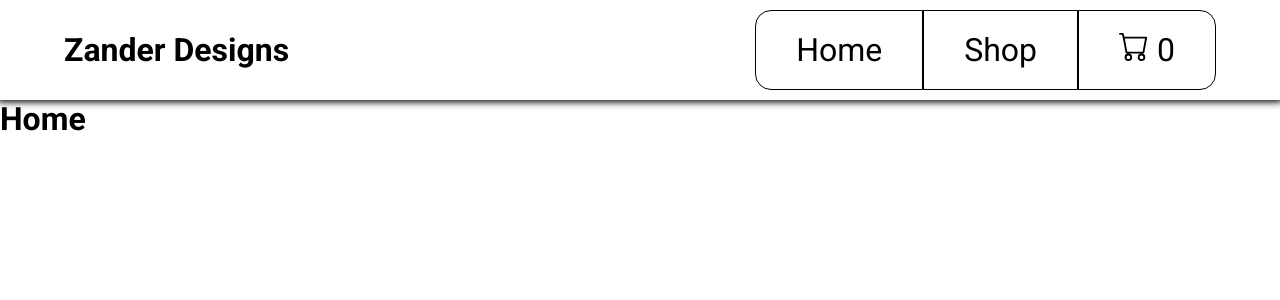
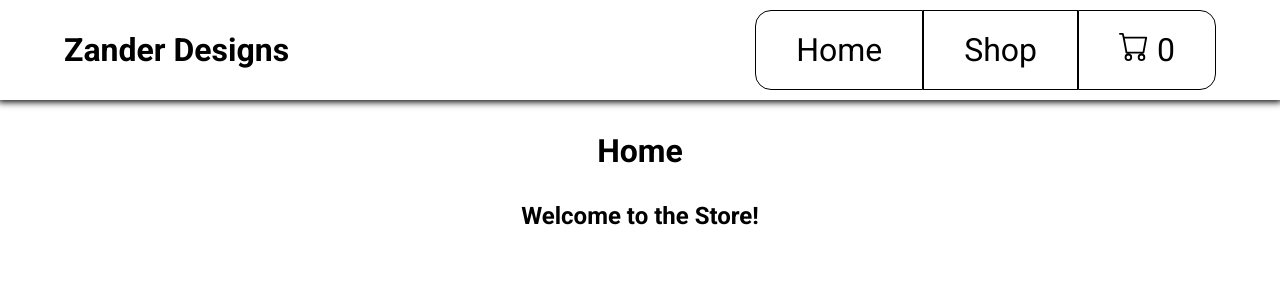
Before and after one commit to alex-delia/shopping-app, a React (Vite) app: page / in a window 1280 px wide. Shown: the top 300 px of the page. Built offline with nearby package versions, Linux system fonts and the light colour scheme.

Commit message:
create homepage

```diff
--- a/src/components/Home.jsx
+++ b/src/components/Home.jsx
@@ -1,5 +1,15 @@
+import styles from '../styles/Home.module.css';
+import { Link } from 'react-router-dom';
+
 const Home = () => {
-    return <h1>Home</h1>;
+    return (
+        <div className={styles.container}>
+            <h1>Home</h1>
+            <h2>Welcome to the Store!</h2 >
+            <Link to='shop' className={styles.link}>Go To Shop</Link>
+        </div >
+    );
+
 };
 
 export default Home;
--- /dev/null
+++ b/src/styles/Home.module.css
@@ -0,0 +1,27 @@
+.container {
+    flex: 1;
+    padding: 2rem;
+    display: flex;
+    flex-direction: column;
+    align-items: center;
+    gap: 2rem;
+    background-color: var(--body-background-color);
+}
+
+.center {
+    text-align: center;
+}
+
+.link {
+    text-decoration: none;
+    color: black;
+    font-size: 2rem;
+    background-color: var(--primary-color);
+    color: white;
+    padding: 1rem;
+    border-radius: 1rem;
+}
+
+.link:hover {
+    background-color: var(--secondary-color);
+}
```
